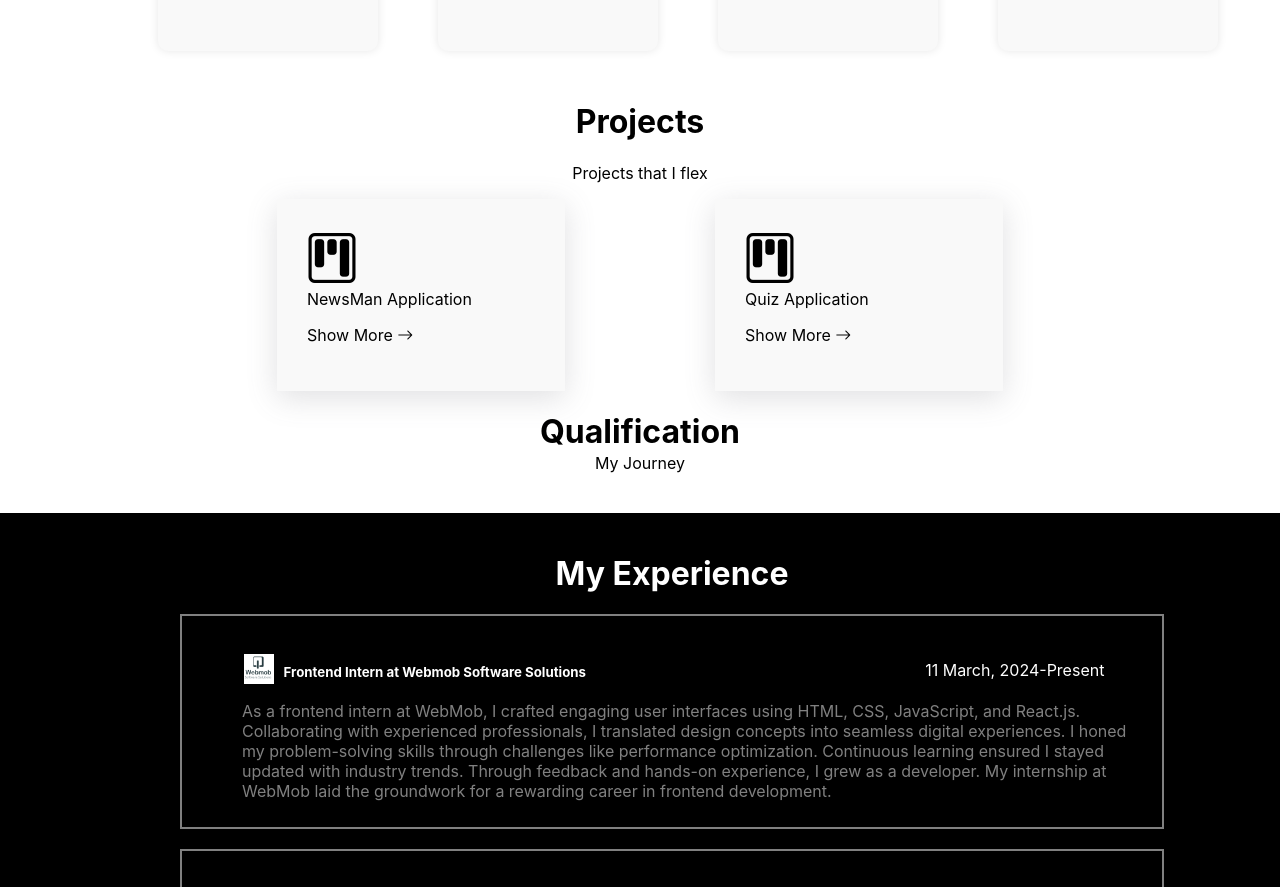
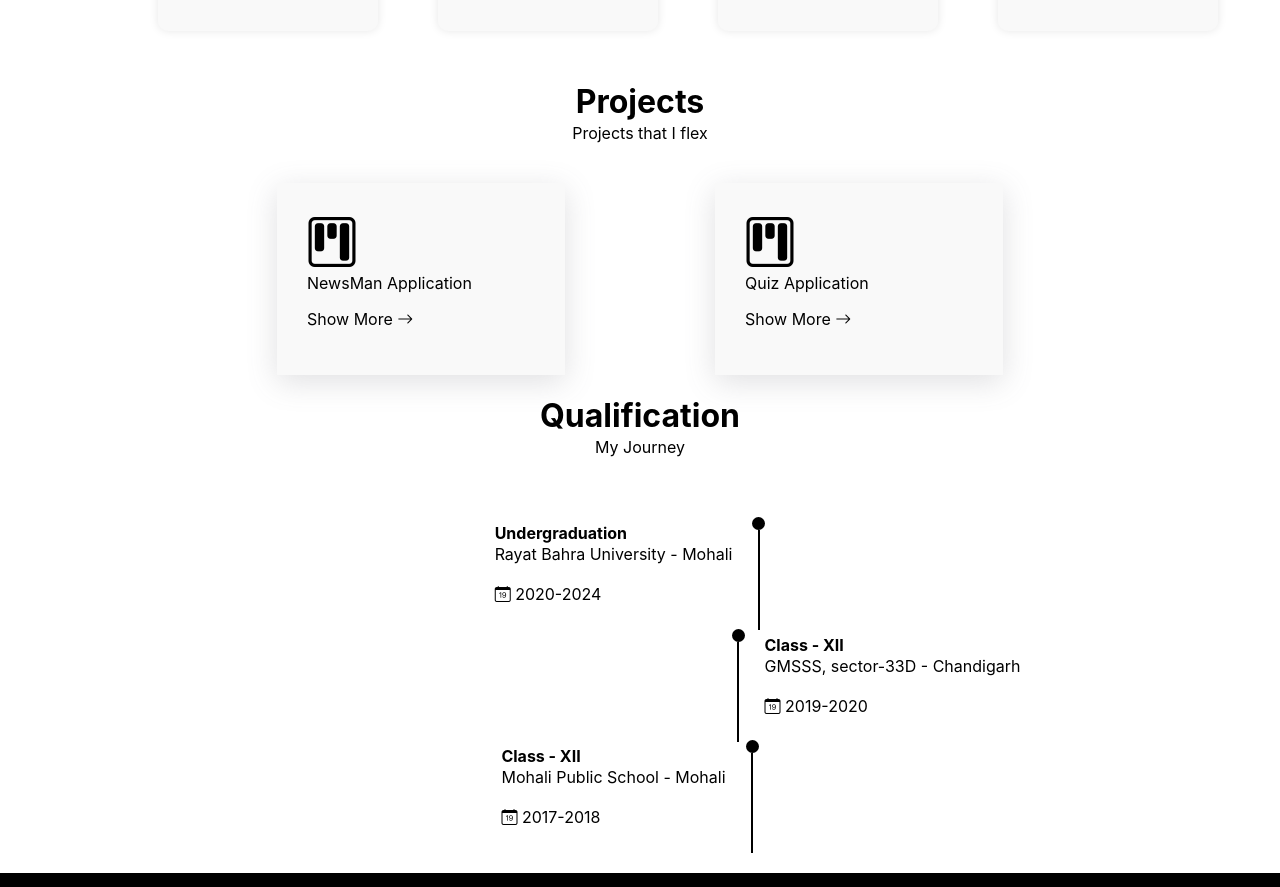
Before and after one commit to Vanshika1225/vanshika-personal-portfolio, a React (Create React App) app: page / in a window 1280 px wide. Shown: the part 1500-2387 px from the top of the page. Built offline with nearby package versions, Linux system fonts and the light colour scheme.

Commit message:
Education section created

```diff
--- a/src/component/Education.jsx
+++ b/src/component/Education.jsx
@@ -3,8 +3,51 @@ import '../css/qualification.css'
 const Education = () => {
   return (
     <div id='education'>
-        <h1>Qualification</h1>
-        <p>My Journey</p>
+      <h1>Qualification</h1>
+      <p>My Journey</p>
+
+      <div>
+        <div className='education-1'>
+          <div className='education-data'>
+            <h4>Undergraduation</h4>
+            <p>Rayat Bahra University - Mohali</p>
+
+            <p><i className="bi bi-calendar-date"></i>  2020-2024</p>
+          </div>
+          <div className='data'>
+            <span className='qualification-rounder'></span>
+            <span className='qualification-line'></span>
+          </div>
+        </div>
+
+        <div className='education-1 edu-1'>
+          <div className='data'>
+            <span className='qualification-rounder'></span>
+            <span className='qualification-line'></span>
+          </div>
+          <div className='education-data'>
+            <h4>Class - XII</h4>
+            <p>GMSSS, sector-33D - Chandigarh</p>
+
+            <p><i className="bi bi-calendar-date"></i>  2019-2020</p>
+          </div>
+        </div>
+
+        <div className='education-1 edu-2'>
+          <div className='education-data'>
+            <h4>Class - XII</h4>
+            <p>Mohali Public School - Mohali</p>
+
+            <p><i className="bi bi-calendar-date"></i>  2017-2018</p>
+          </div>
+          <div className='data'>
+            <span className='qualification-rounder'></span>
+            <span className='qualification-line'></span>
+          </div>
+
+        </div>
+
+      </div>
     </div>
   )
 }
--- a/src/component/Home.jsx
+++ b/src/component/Home.jsx
@@ -11,10 +11,10 @@ const Home = () => {
     <div>
       <Navbar />
       <Hero />
-      <About/>
+      <About />
       <Skills />
-      <Projects/>
-      <Education/>
+      <Projects />
+      <Education />
       <Experiene />
     </div>
   )
--- a/src/component/Skills.jsx
+++ b/src/component/Skills.jsx
@@ -18,7 +18,7 @@ const Skills = () => {
     <div className='skills'>
       <div style={{ alignItems: 'center' }}>
         <h1>My Skills</h1>
-        <p>Things I know</p>
+        <p className='class-para'>Things I know</p>
       </div>
       <div className='skills-grid'>
         {skillsData.map(skill => (
--- a/src/css/Projects.css
+++ b/src/css/Projects.css
@@ -55,3 +55,8 @@
   text-align: start;
   padding: 30px;
 }
+
+#projects p{
+    margin-top: -20px;
+    margin-bottom: 40px;
+}
--- a/src/css/qualification.css
+++ b/src/css/qualification.css
@@ -2,3 +2,49 @@
   margin-top: -20px;
   margin-bottom: 40px;
 }
+
+.qualification-rounder {
+  display: inline-block;
+  width: 13px;
+  height: 13px;
+  background-color: black;
+  border-radius: 50%;
+  margin: auto;
+}
+
+.qualification-line {
+  display: inline-block;
+  width: 2px;
+  height: 100px;
+  background-color: black;
+  margin: auto;
+}
+
+.data {
+  display: flex;
+  justify-content: center;
+  flex-direction: column;
+  /* margin-bottom: 30px; */
+  padding: 20px;
+}
+
+.education-data {
+  text-align: start;
+}
+
+.education-1 {
+  display: flex;
+  margin: auto;
+  align-items: center;
+  text-align: center;
+  justify-content: center;
+}
+
+.edu-1{
+  margin-left: 452px;
+  margin-top: -41px;
+}
+
+.edu-2{
+  margin-top: -42px;
+}
--- a/src/css/skills.css
+++ b/src/css/skills.css
@@ -55,3 +55,12 @@
   font-size: 0.9rem;
   color: #555;
 }
+
+.skills p{
+  margin-bottom: 40px;
+}
+
+.class-para{
+  margin-top: -20px;
+  margin-bottom: 40px;
+}
```
